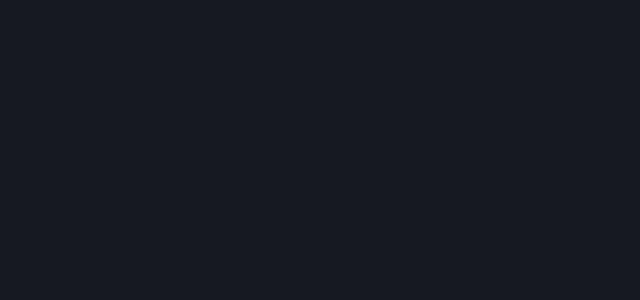
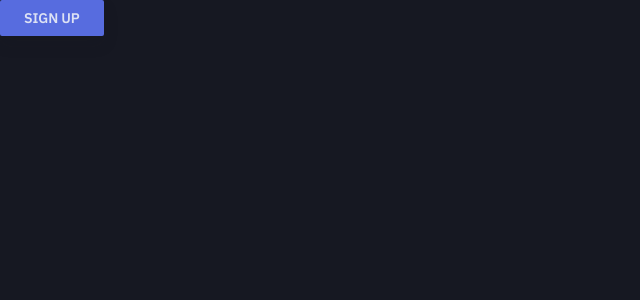
Before and after one commit to ArdhiansyahMalik/html-to-react, a React (Create React App) app: page / in a window 1280 px wide. Shown: the top 300 px of the page, without its empty margins (0-640 px from the left). Built offline with nearby package versions, Linux system fonts and the light colour scheme.

Commit message:
Adding element Button to Homepage, and scene Homepage to App

```diff
--- a/src/App.js
+++ b/src/App.js
@@ -1,10 +1,12 @@
 import logo from './logo.svg';
-import Homepage from 'scenes/Homepage'
+import Homepage from 'scenes/Homepage';
 import "assets/css/style.css";
 
 function App() {
   return (
-    <div className="App"></div>
+    <div className="App">
+      <Homepage></Homepage>
+    </div>
   );
 }
 
--- a/src/elements/Button.js
+++ b/src/elements/Button.js
@@ -1,9 +1,26 @@
 import React from 'react'
+import propTypes from 'prop-types'
 
-export default function Button() {
+export default function Button(props) {
+    const className = ["button"];
+    if (props.isPrimary) {
+        className.push("button-primary");
+    }
+    if (props.isWideMobile) {
+        className.push("button-wide-mobile");
+    }
+    if (props.isSmall) {
+        className.push("button-sm");
+    }
     return (
-        <div>
-           Button
-        </div>
+        <button className={className.join(" ")}>
+           {props.children}
+        </button>
     );
 }
+
+Button.propTypes = {
+    isPrimary: propTypes.bool,
+    isWideMobile: propTypes.bool,
+    isSmall: propTypes.bool
+};
--- a/src/scenes/Homepage.js
+++ b/src/scenes/Homepage.js
@@ -4,7 +4,9 @@ import Button from 'elements/Button'
 export default function Homepage() {
     return (
         <div>
-            <Button>Sample</Button>
+            <Button isPrimary isSmall>
+                Sign Up
+            </Button>
         </div>
     );
 }
```
